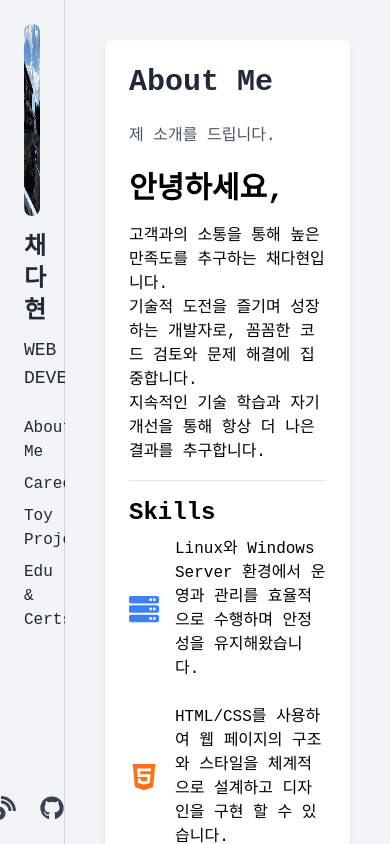
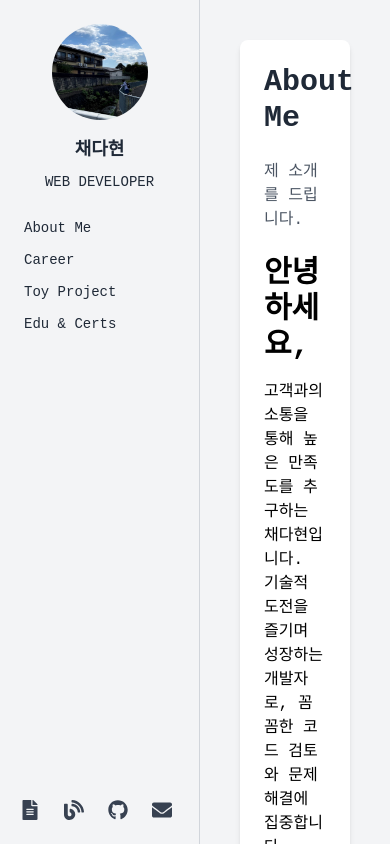
Before and after one commit to ekgus419/my-portfolio, a React (Create React App) app: page / in a window 390 px wide. Built offline with nearby package versions, Linux system fonts and the light colour scheme; a web font is replaced by a local one.

Commit message:
리팩토링
모바일 css 틀어지는 부분 수정 및 이력서 링크 변경

```diff
--- a/src/components/Sidebar.jsx
+++ b/src/components/Sidebar.jsx
@@ -4,32 +4,33 @@ import { Link } from 'react-router-dom';
 import profileImage from '../assets/images/profile.jpg';
 
 const Sidebar = () => (
-    <aside className='w-1/6 bg-gray-100 text-gray-800 p-6 border-r border-gray-300 shadow-md h-screen flex flex-col'>
+    <aside className='w-1/6 bg-gray-100 text-gray-800 p-6 border-r border-gray-300 shadow-md h-screen flex flex-col
+        md:w-1/4 lg:w-1/6' style={{ minWidth: '200px' }} >
         <div className='mb-6 text-center'>
-            <img src={profileImage} alt='채다현' className='w-48 h-48 mx-auto rounded-full mb-4' />
-            <h2 className='text-2xl font-bold mb-2'>채다현</h2>
-            <p className='text-lg'>WEB DEVELOPER</p>
+            <img src={profileImage} alt='채다현' className='w-24 h-24 md:w-32 md:h-32 lg:w-48 lg:h-48 mx-auto rounded-full mb-4' />
+            <h2 className='text-lg md:text-xl lg:text-2xl font-bold mb-2'>채다현</h2>
+            <p className='text-sm md:text-base lg:text-lg'>WEB DEVELOPER</p>
         </div>
         <nav className='p-0 mb-6'>
             <ul className='flex flex-col space-y-2'>
-                <li><Link to="/" className="text-base text-gray-800 focus:outline-none">About Me</Link></li>
-                <li><Link to="/career" className="text-base text-gray-800 focus:outline-none">Career</Link></li>
-                <li><Link to="/toy-projects" className="text-base text-gray-800 focus:outline-none">Toy Project</Link></li>
-                <li><Link to="/education" className="text-base text-gray-800 focus:outline-none">Edu & Certs</Link></li>
+                <li><Link to="/" className="text-sm md:text-base lg:text-lg text-gray-800 focus:outline-none">About Me</Link></li>
+                <li><Link to="/career" className="text-sm md:text-base lg:text-lg text-gray-800 focus:outline-none">Career</Link></li>
+                <li><Link to="/toy-projects" className="text-sm md:text-base lg:text-lg text-gray-800 focus:outline-none">Toy Project</Link></li>
+                <li><Link to="/education" className="text-sm md:text-base lg:text-lg text-gray-800 focus:outline-none">Edu & Certs</Link></li>
             </ul>
         </nav>
         <footer className='flex flex-row items-center justify-center space-x-4 mt-auto'>
-            <a href='https://drive.google.com/file/d/1ufc0WUcZJKyUbuIfnCWhId85_Y4KAMDq/view?usp=drive_link' target='blank' className='flex items-center text-gray-700 hover:text-red-500'>
-                <FaFileAlt className='mr-2 text-2xl' />
+            <a href='https://drive.google.com/file/d/1OEZ0m3eDdnA7vjbgFOk8oyr8iMc910qo/view?usp=drive_link' target='blank' className='flex items-center text-gray-700 hover:text-red-500'>
+                <FaFileAlt className='mr-2 text-xl md:text-2xl' />
             </a>
             <a href='https://dh-0419.tistory.com' target='blank' className='flex items-center text-gray-700 hover:text-red-500'>
-                <FaBlog className='mr-2 text-2xl' />
+                <FaBlog className='mr-2 text-xl md:text-2xl' />
             </a>
             <a href='https://github.com/ekgus419' target='blank' className='flex items-center text-gray-700 hover:text-red-500'>
-                <FaGithub className='mr-2 text-2xl' />
+                <FaGithub className='mr-2 text-xl md:text-2xl' />
             </a>
             <a href='mailto:ekgus419@gmail.com' target='blank' className='flex items-center text-gray-700 hover:text-red-500'>
-                <FaEnvelope className='mr-2 text-2xl' />
+                <FaEnvelope className='mr-2 text-xl md:text-2xl' />
             </a>
         </footer>
     </aside>
```
